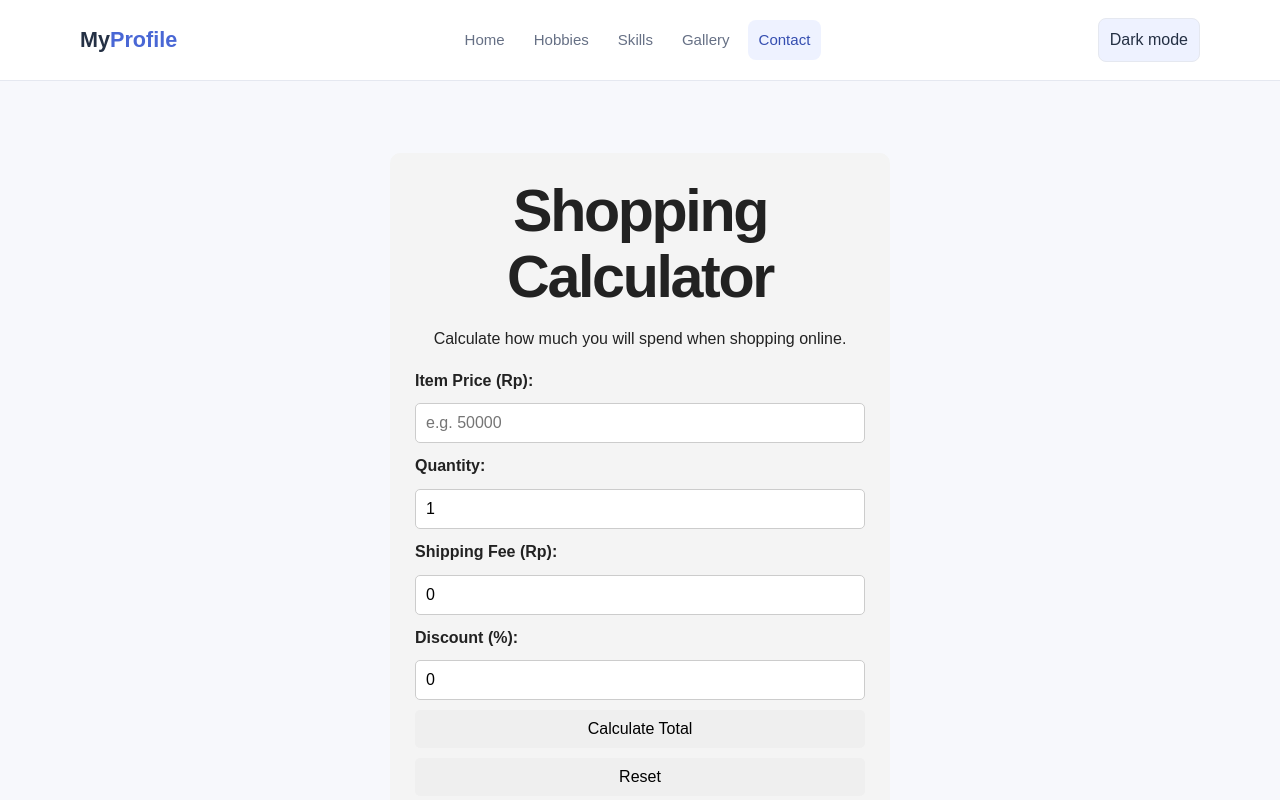
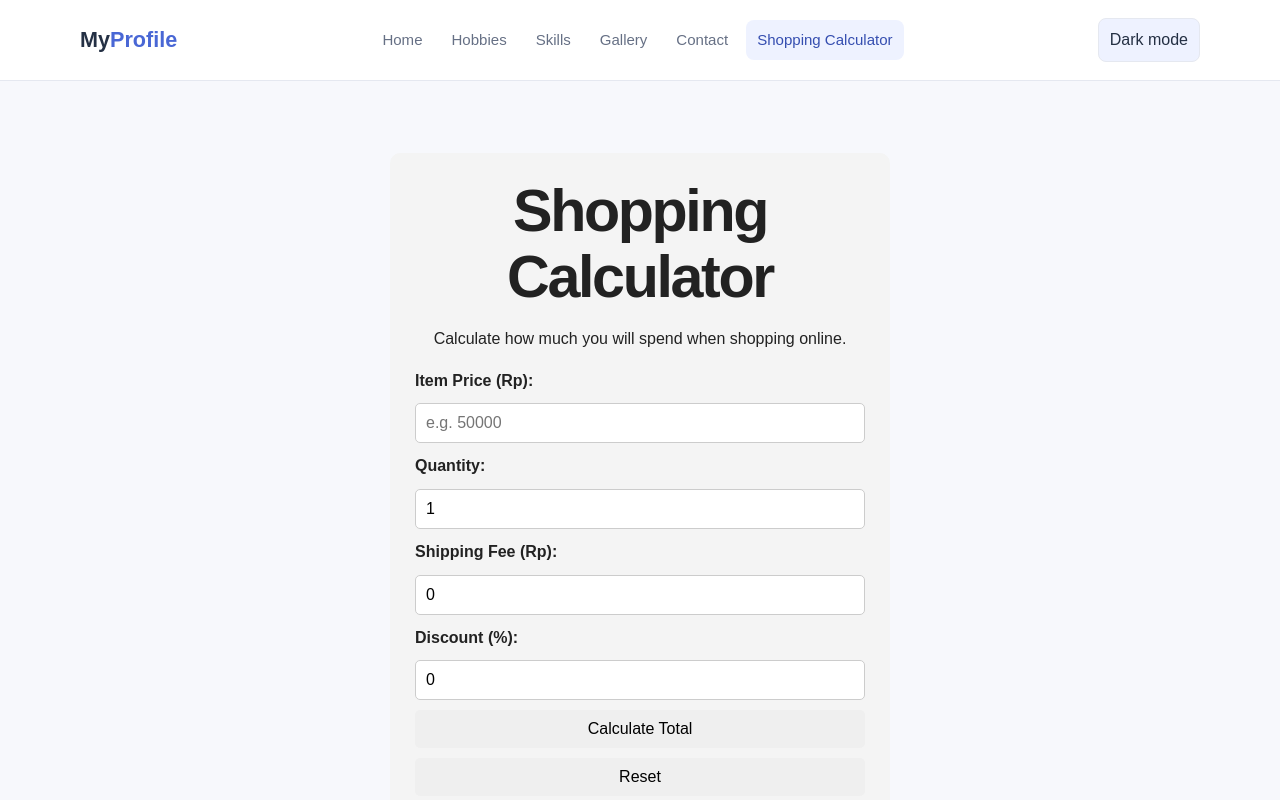
Before and after one commit to VoidCZ/PWD_cus-prof, a plain HTML site: page economicform.html in a window 1280 px wide. Shown: the top 800 px of the page. Drawn offline with Linux system fonts and the light colour scheme.

Commit message:
Fix HTML structure and update navigation links

```diff
--- a/economicform.html
+++ b/economicform.html
@@ -14,7 +14,8 @@
             <a href="hobbies.html">Hobbies</a>
             <a href="skills.html">Skills</a>
             <a href="gallery.html">Gallery</a>
-            <a class="active" href="contact.html">Contact</a>
+            <a href="contact.html">Contact</a>
+            <a class="active" href="economicform.html">Shopping Calculator</a>
         </nav>
         <button class="theme-toggle" id="themeToggle" type="button" aria-label="Switch to dark mode" aria-pressed="false">Dark mode</button>
     </header>
```
